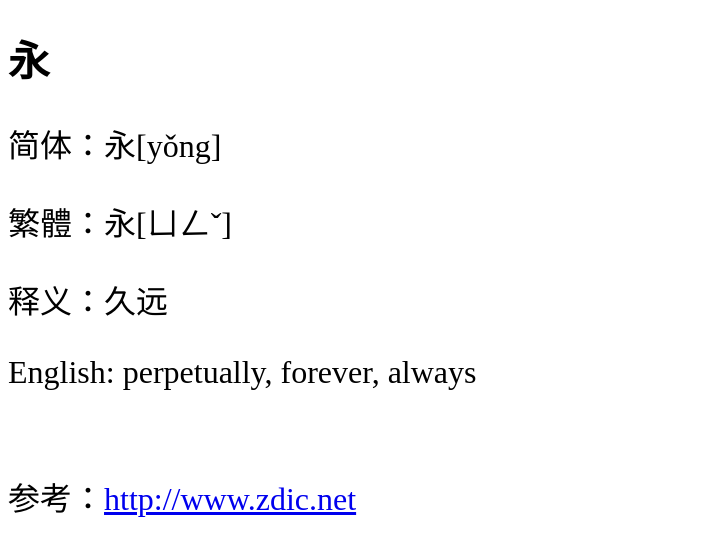
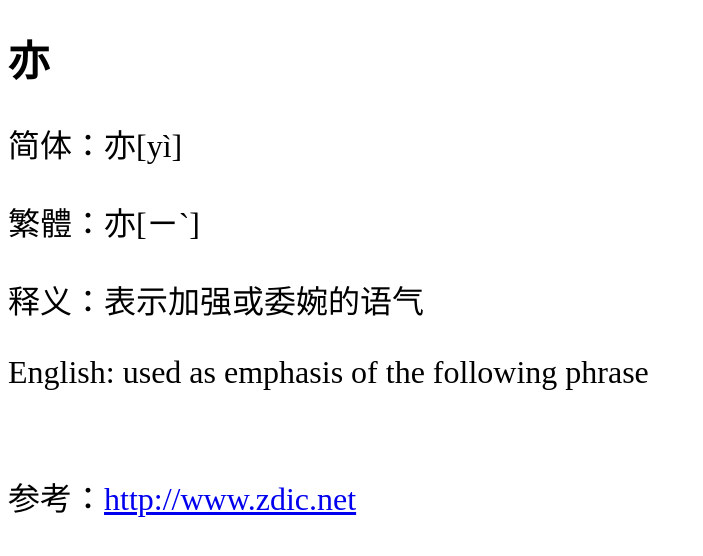
Before and after one commit to shengzhe/livecalligraphy, a Jekyll site: the page built from _posts/2012-08-31-LanTing-228.html, in a window 1280 px wide. Shown: the top 556 px of the page, without its empty margins (0-703 px from the left). Built offline with Jekyll 4.4.1, drawn with Linux system fonts in a browser that asks for light colours; Markdown is read by kramdown in place of the engine named in the settings.

Commit message:
Update 2012-08-31-LanTing-228.html

```diff
--- a/_posts/2012-08-31-LanTing-228.html
+++ b/_posts/2012-08-31-LanTing-228.html
@@ -1,11 +1,11 @@
 ---
 layout: default
-title: 兰亭集序第1个字 (1st character of Lan Ting)
+title: 兰亭集序第228个字 (228th character of Lan Ting)
 ---
-<h1>永</h1>
-<p>简体：永[yǒng]</p>
-<p>繁體：永[ㄩㄥˇ]</p>
-<p>释义：久远</p>
-<p>English: perpetually, forever, always</p>
+<h1>亦</h1>
+<p>简体：亦[yì]</p>
+<p>繁體：亦[ㄧˋ]</p>
+<p>释义：表示加强或委婉的语气</p>
+<p>English: used as emphasis of the following phrase</p>
 <br/>
-<p>参考：<a href="http://www.zdic.net/zd/zi/ZdicE6ZdicB0ZdicB8.htm">http://www.zdic.net</a></p>
+<p>参考：<a href="http://www.zdic.net/z/15/js/4EA6.htm">http://www.zdic.net</a></p>
```
